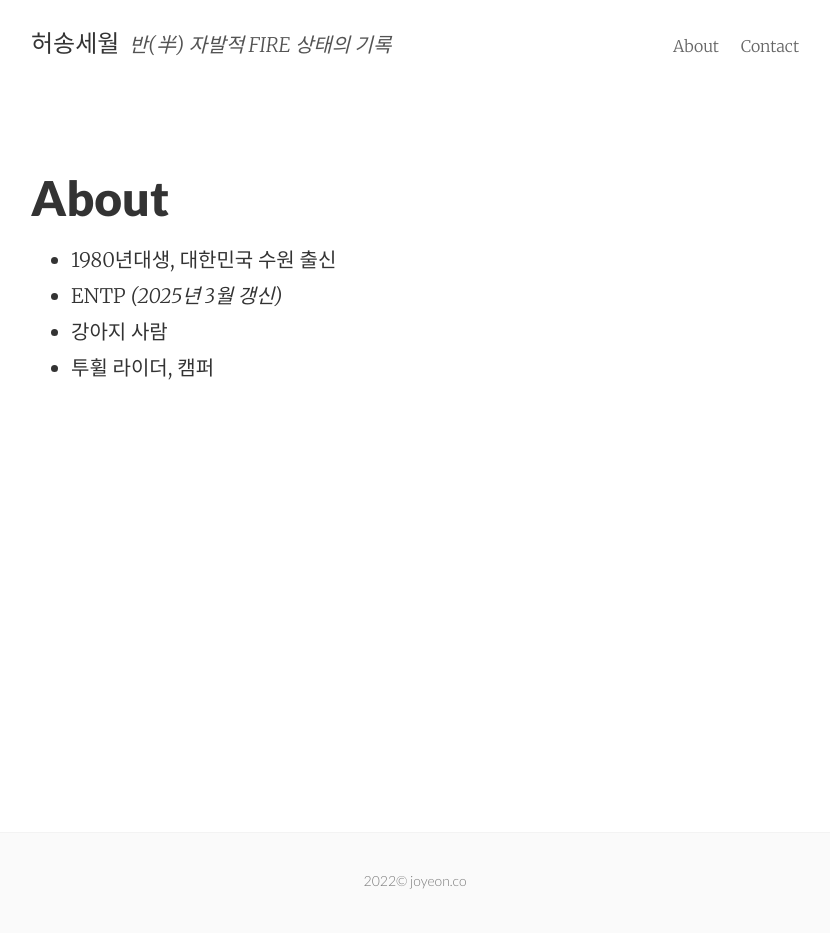
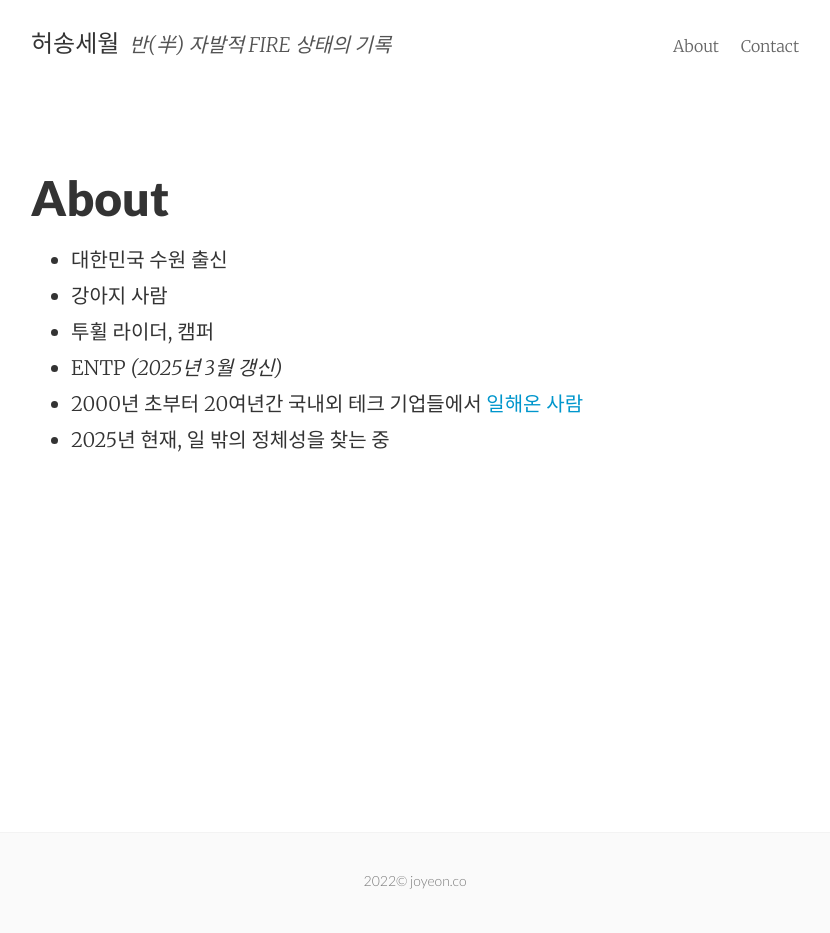
Before and after one commit to joyeon/joyeon.github.io, a Jekyll site: the page built from about.md, in a window 1280 px wide. Shown: the whole page, without its empty margins (225-1055 px from the left). Built offline with Jekyll 4.4.1, drawn with Linux system fonts in a browser that asks for light colours.

Commit message:
Update personal information in about.md

```diff
--- a/about.md
+++ b/about.md
@@ -4,7 +4,9 @@ title: About
 permalink: /about/
 ---
 
-* 1980년대생, 대한민국 수원 출신
-* ENTP *(2025년 3월 갱신)*
+* 대한민국 수원 출신
 * 강아지 사람
 * 투휠 라이더, 캠퍼
+* ENTP *(2025년 3월 갱신)*
+* 2000년 초부터 20여년간 국내외 테크 기업들에서 [일해온 사람](https://www.linkedin.com/in/joyeon)
+* 2025년 현재, 일 밖의 정체성을 찾는 중
```
